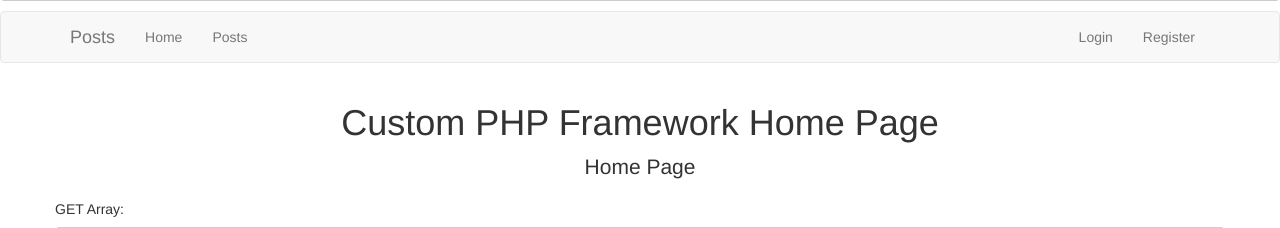
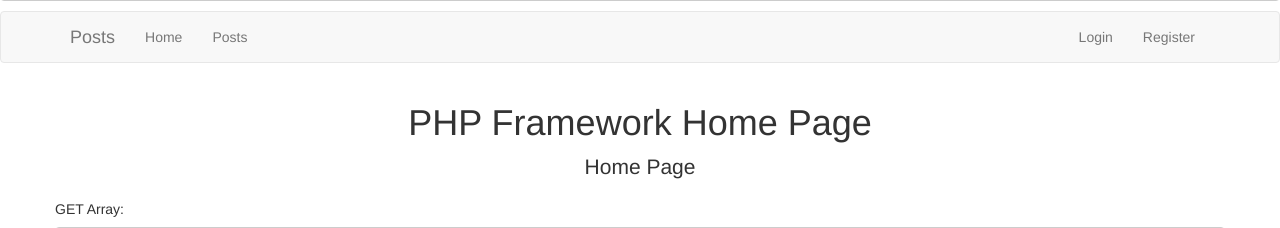
Before and after one commit to jcadima/php-custom-framework, a PHP site: page / in a window 1280 px wide. Shown: the part 76-304 px from the top of the page. Run offline with PHP 8.4, Linux system fonts and the light colour scheme; data that the repository does not hold is empty.

Commit message:
controller

```diff
--- a/classes/Bootstrap.php
+++ b/classes/Bootstrap.php
@@ -35,14 +35,16 @@ class Bootstrap{
 	CREATE CONTROLLER
 ====================================================*/
 	public function createController() {
-
+		// checks if the class has been defined
 		if(class_exists(  $this->controller) ){
+			// return the parent classes of the controller
 			$parents = class_parents($this->controller);
 
 			// Check if this class extends the Base Controller
 			if(in_array("Controller", $parents) ) {
 				if(method_exists($this->controller, $this->action)) {
 					// this creates and returns a new controller
+					//     new            home  (index, $urlvalues)
 				    return new $this->controller($this->action, $this->urlvalues);
 
 				}
--- a/controllers/Home.php
+++ b/controllers/Home.php
@@ -1,6 +1,12 @@
 <?php
 
 class Home extends Controller{
+
+/*
+Since we are extending the base Controller, we have access to:
+public function __construct($action, $urlvalues)
+public function executeAction()
+*/
 
 	protected function index() {
 		// $viewmodel = new Home_Model();
--- a/index.php
+++ b/index.php
@@ -11,9 +11,7 @@ $get = filter_input_array(INPUT_GET, FILTER_SANITIZE_STRING);
 
 $bootstrap = new Bootstrap($get);
 
-
 $controller = $bootstrap->createController();
-
 
 if($controller){
 
--- a/phpframework.sql
+++ b/phpframework.sql
@@ -3,7 +3,7 @@
 -- http://www.phpmyadmin.net
 --
 -- Host: localhost
--- Generation Time: May 15, 2016 at 11:07 PM
+-- Generation Time: May 20, 2016 at 07:56 AM
 -- Server version: 5.6.26
 -- PHP Version: 5.6.12
 
--- a/views/home/index.php
+++ b/views/home/index.php
@@ -1,7 +1,7 @@
 
 <div class="text-center">
 
-	<h1>Custom PHP Framework Home Page</h1>
+	<h1>PHP Framework Home Page</h1>
 
 	<p class="lead">Home Page</p>
 
```
Also changed, not shown: README.md.
